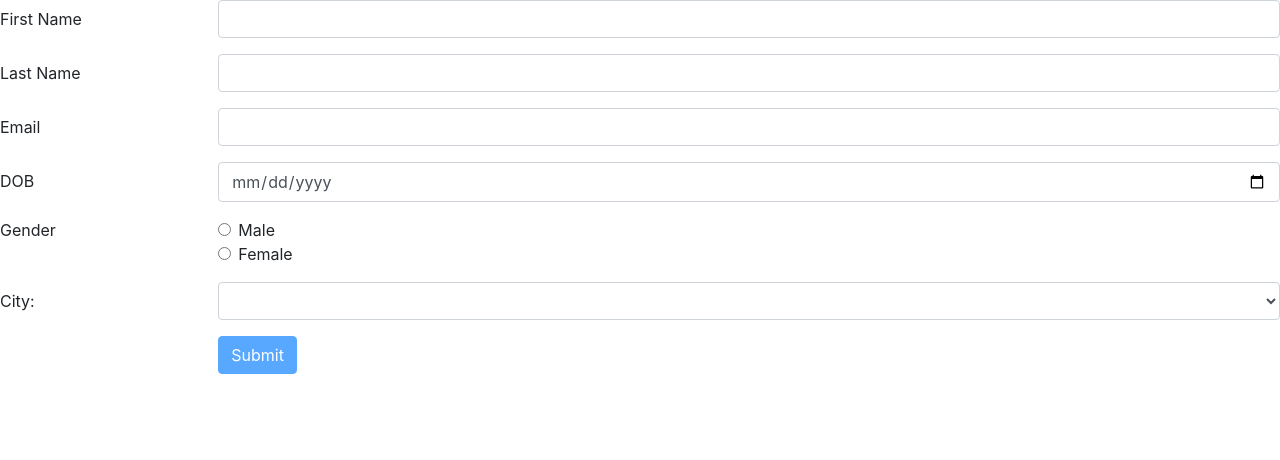
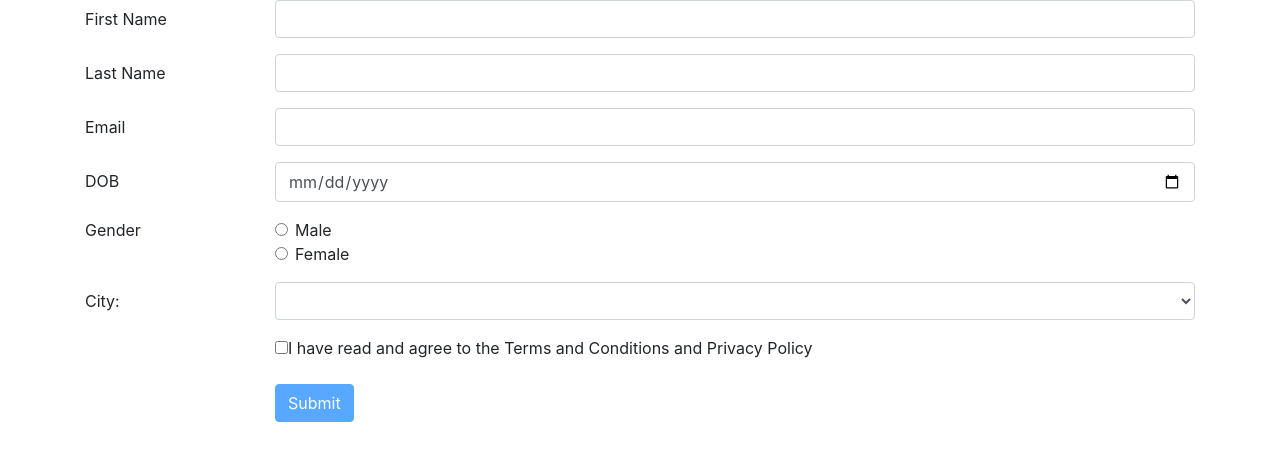
Before and after one commit to xuandiep2389/angular-register-form, an Angular app: page / in a window 1280 px wide. Shown: the top 460 px of the page. Built offline with nearby package versions, Linux system fonts and the light colour scheme.

Commit message:
add agree to the terms and conditions and privacy policy

```diff
--- a/src/app/reg-form/reg-form.component.html
+++ b/src/app/reg-form/reg-form.component.html
@@ -1,3 +1,5 @@
+<div class="container">
+
   <form [formGroup]="regForm" (ngSubmit)="onSubmit()">
 
     <div class="form-group row">
@@ -87,9 +89,29 @@
 
     <div class="form-group row">
       <div class="col-sm-2"></div>
+      <div class="row col-sm-10">
+
+        <div class="item col-sm">
+
+          <input type="checkbox" id="agree" formControlName="agree" required>
+          <label for="agree"> I have read and agree to the Terms and Conditions and Privacy Policy</label>
+
+          <div *ngIf="agree.invalid && agree.touched" class="alert alert-danger">
+            <div *ngIf="agree.errors.required">You have to agree to the Terms and Conditions and Privacy Policy.</div>
+          </div>
+        </div>
+
+      </div>
+    </div>
+
+    <div class="form-group row">
+      <div class="col-sm-2"></div>
       <div class="col-sm-10">
         <button class="btn btn-primary mb-2" type="submit" [disabled]="regForm.invalid" >Submit</button>
       </div>
     </div>
 
   </form>
+
+
+</div>
--- a/src/app/reg-form/reg-form.component.ts
+++ b/src/app/reg-form/reg-form.component.ts
@@ -16,7 +16,8 @@ export class RegFormComponent implements OnInit {
     email: ['', [Validators.required, Validators.email]],
     dob: ['', Validators.required],
     gender: [''],
-    city: ['', Validators.required]
+    city: ['', Validators.required],
+    agree: ['', Validators.requiredTrue]
   });
 
   ngOnInit() {
@@ -29,6 +30,7 @@ export class RegFormComponent implements OnInit {
   get dob() { return this.regForm.get('dob')};
   get gender() { return this.regForm.get('gender')};
   get city() { return this.regForm.get('city')};
+  get agree() { return this.regForm.get('agree')};
 
   onSubmit(){
     console.warn(this.regForm.value);
```
Lines whose indentation alone changed are shown as unchanged.
